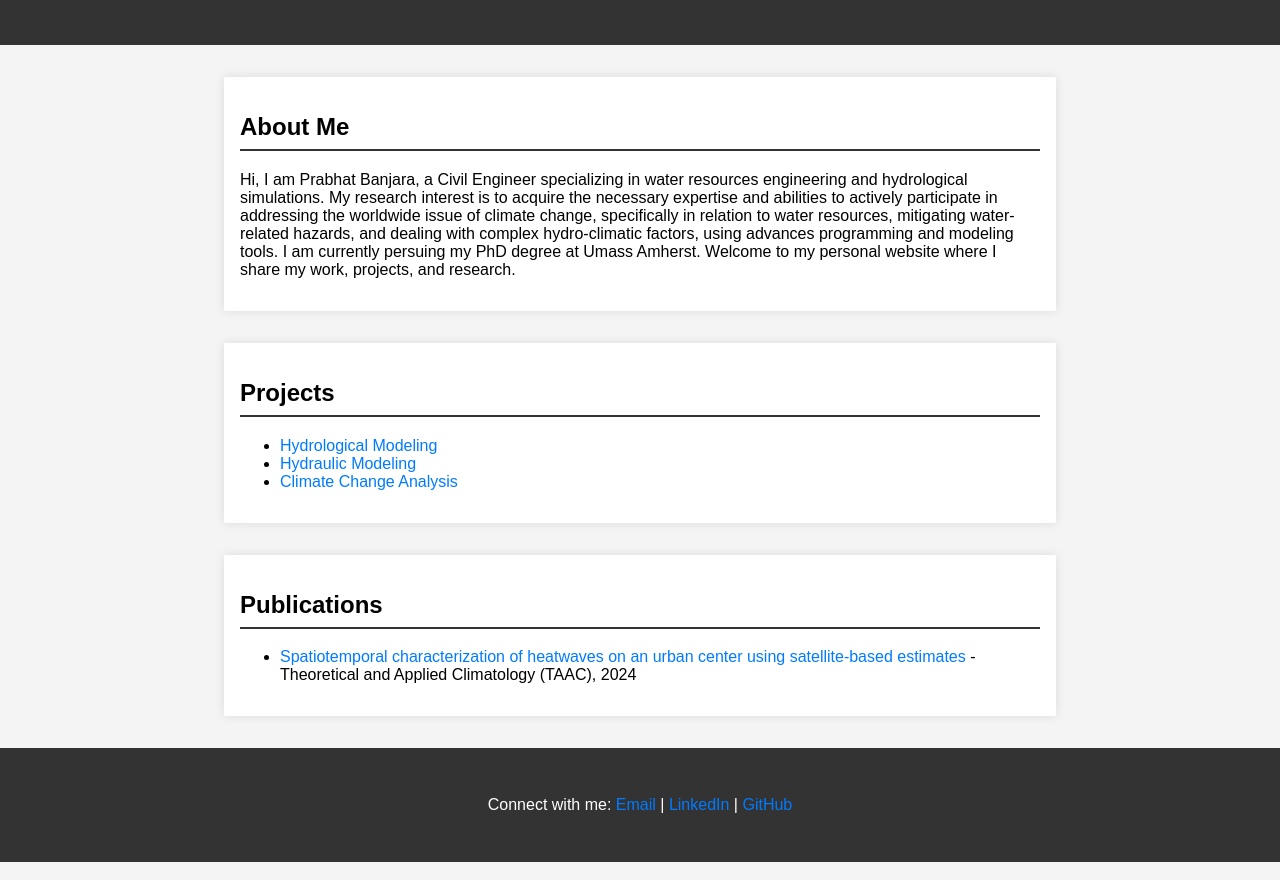
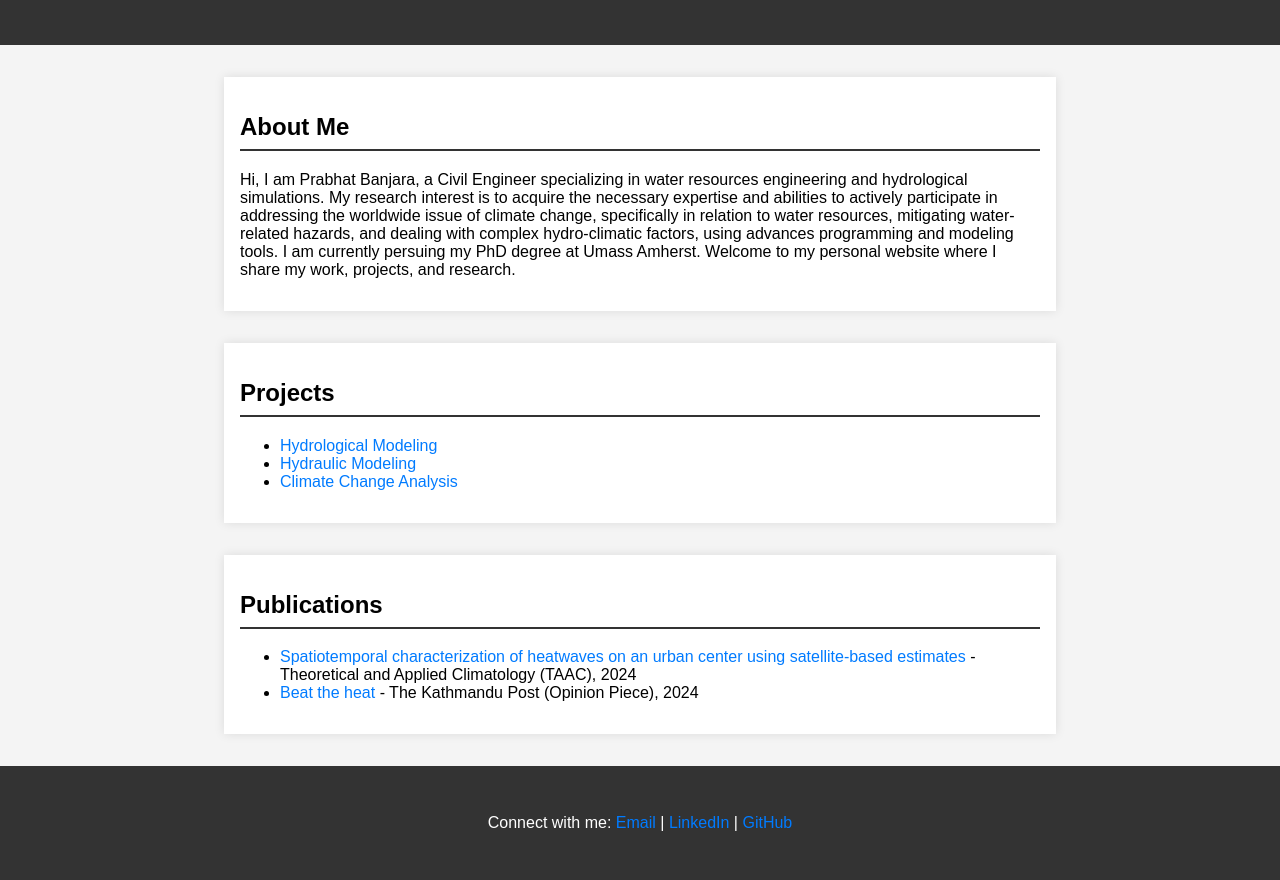
Before and after one commit to prabhatbanjara/pbanjara.github.io, a plain HTML site: page index.html in a window 1280 px wide. Shown: the part 106-986 px from the top of the page. Drawn offline with Linux system fonts and the light colour scheme.

Commit message:
Update index.html

```diff
--- a/index.html
+++ b/index.html
@@ -30,6 +30,7 @@
   <h2>Publications</h2>
   <ul>
     <li><a href="https://link.springer.com/article/10.1007/s00704-024-05026-1" target="_blank">Spatiotemporal characterization of heatwaves on an urban center using satellite-based estimates</a> - Theoretical and Applied Climatology (TAAC), 2024</li>
+    <li><a href="https://kathmandupost.com/columns/2024/06/28/beat-the-heat" target="_blank">Beat the heat</a> - The Kathmandu Post (Opinion Piece), 2024</li>
   </ul>
 </section>
 
```
